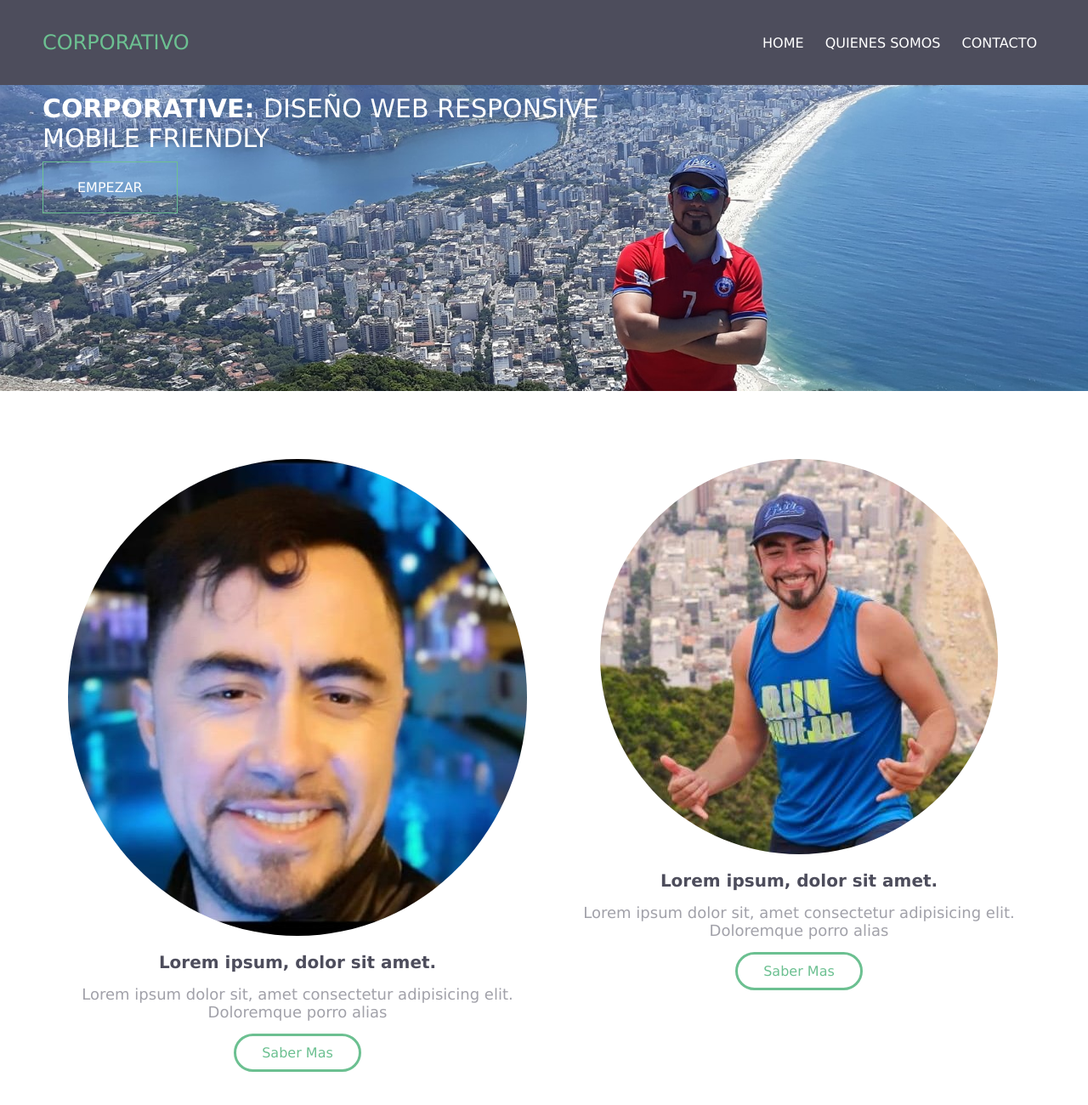
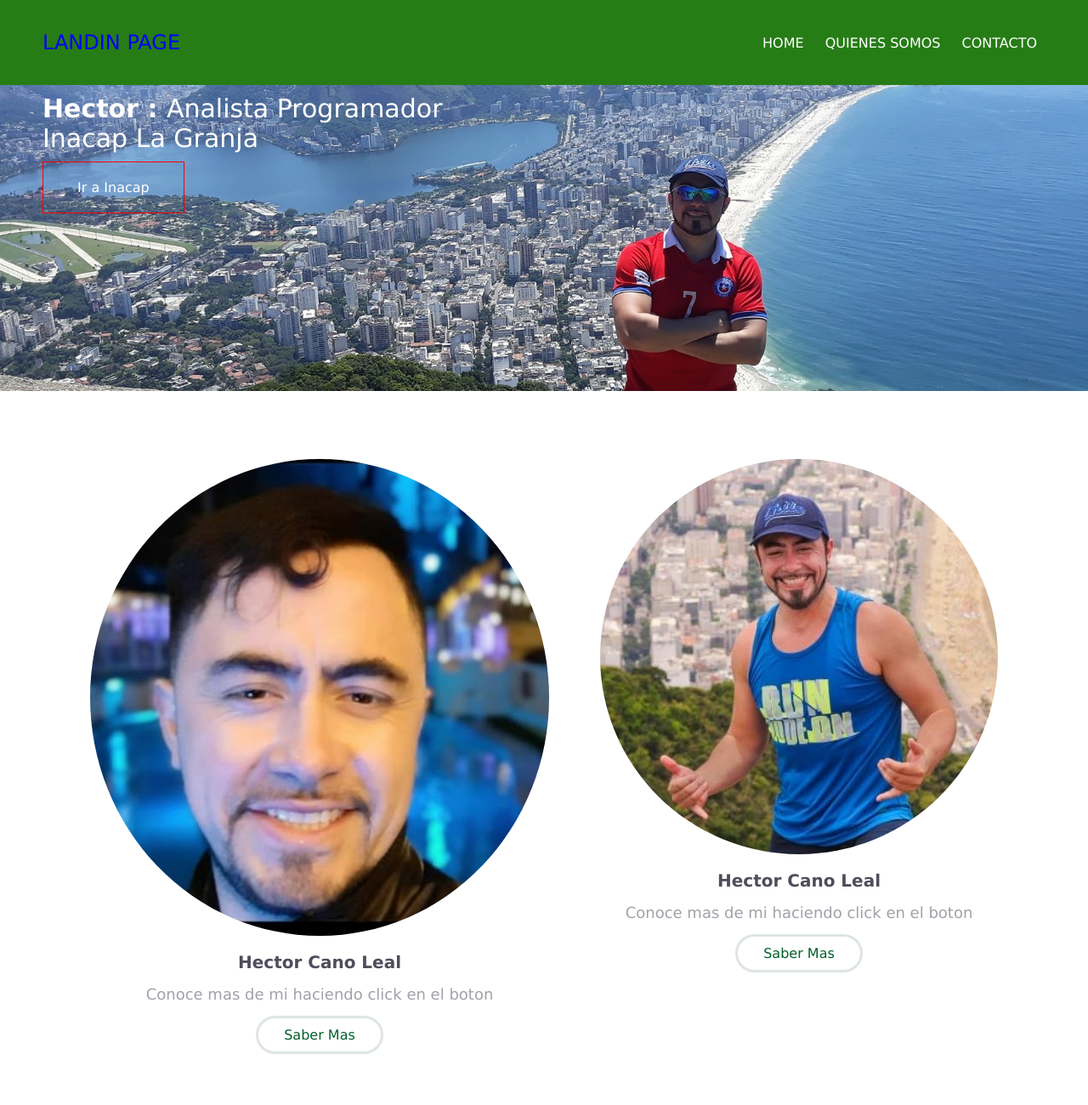
Before and after one commit to HectorCano1411/Landing-page-html_Estilos.css_Hector_Cano_Leal, a website: page index.html in a window 1280 px wide. Shown: the top 1300 px of the page at 85% size. Drawn offline with nearby package versions, Linux system fonts and the light colour scheme.

Commit message:
personalizando html y css

```diff
--- a/estilos.css
+++ b/estilos.css
@@ -8,7 +8,7 @@
 /* HEADER */
 header{
     height: 100px;
-    background: #4d4d5c;
+    background: #267d16;
     padding:  0  50px;
     color: #fff;
     display: flex;
@@ -17,7 +17,7 @@ header{
 }
 .logo{
     text-transform: uppercase;
-    color: #6cc091;
+    color: blue;
     font-weight: 200;
 }
  .menu a{
@@ -78,14 +78,14 @@ header{
 }
 .boton_empezar{
     text-decoration: none;
-    color: #fff;
-    border: 1px solid #6cc091 ;
+    color: #ffffff;
+    border: 1px solid #ff0000 ;
     padding: 20px 40px;
     align-self: baseline;
     transition: all 0.4s;
 }
 .boton_empezar:hover{
-    background: #6cc09070;
+    background: #fa020270;
 }
 
 /* PERSONAS */
@@ -114,21 +114,21 @@ header{
 .boton_saber_mas{
     display: inline-block;
     text-decoration: none;
-    color: #6cc091;
+    color: #01602a;
     padding: 10px 30px;
-    border: 3px solid #6cc091;
+    border: 3px solid #dee6e1;
     border-radius: 30px;
     margin-top: 15px;
     transition: all 0.4s;
 }
 .boton_saber_mas:hover{
-    background: #6cc091;
+    background: #0c2685;
     color: #fff;
 }
 /* ICONOS */
 #iconos{
     padding: 0px 50px;
-    background: rgba(77, 77, 92, 0.6);
+    background: rgba(3, 2, 49, 0.6);
 }
 .contenido_iconos{
     padding: 50px 50px 0px 50px;
@@ -153,22 +153,22 @@ header{
 .contenido_iconos div a{
     display: inline-block;
     text-decoration: none;
-    color: #6cc091;
+    color: #23095a;
     padding: 10px 30px;
-    border: 3px solid #6cc091;
+    border: 3px solid #12a30a;
     border-radius: 30px;
     margin-top: 15px;
     transition: all 0.4s;
 
 }
 .contenido_iconos div a:hover{
-    background: #6cc091;
+    background: #070c4e;
     color: #fff;
 
 }
 /* FORMULARIO */
 #contacto{
-    background:#6cc091 ;
+    background:#267d16 ;
     padding: 50px 0px;
     color: #fff;
 }
@@ -224,7 +224,7 @@ form input::placeholder, form textarea::placeholder{
     transition: 0.4s;
 }
 .boton_formulario .boton_saber_mas:hover{
-    background: #4fa776ad;
+    background: #0e6503ad;
 }
 footer{
     background: #4d4d5c;
--- a/index.html
+++ b/index.html
@@ -11,7 +11,7 @@
 </head>
 <body>
     <header>
-        <h2 class="logo">Corporativo</h2>
+        <h2 class="logo">Landin Page</h2>
         <input type="checkbox" id="check">
         <label for="check" class="mostrar_menu">&#8801</label>
         <nav class="menu">
@@ -23,21 +23,21 @@
     </header>
     <section id="banner">
         <div class="contenido_banner">
-            <h3><span>CORPORATIVE: </span> DISEÑO WEB RESPONSIVE <br> MOBILE FRIENDLY</h3>
-            <a href="#" class="boton_empezar">EMPEZAR</a>
+            <h3><span>Hector : </span> Analista Programador <br> Inacap La Granja</h3>
+            <a href="https://portales.inacap.cl/" target="_blank" class="boton_empezar">Ir a Inacap</a>
         </div>
     </section>
     <section id="personas">
         <div>
             <img src="img/fotodeperfil.jpg" alt="">
-            <h4>Lorem ipsum, dolor sit amet.</h4>
-            <p>Lorem ipsum dolor sit, amet consectetur adipisicing elit. Doloremque porro alias </p>
+            <h4>Hector Cano Leal</h4>
+            <p>Conoce mas de mi haciendo click en el boton  </p>
             <a href="https://www.linkedin.com/in/h%C3%A9ctorcanoleal/" class="boton_saber_mas"> Saber Mas</a>
         </div>
         <div>
             <img src="img/brasil2.jpg" alt="">
-            <h4>Lorem ipsum, dolor sit amet.</h4>
-            <p>Lorem ipsum dolor sit, amet consectetur adipisicing elit. Doloremque porro alias </p>
+            <h4>Hector Cano Leal </h4>
+            <p>Conoce mas de mi haciendo click en el boton  </p>
             <a href="https://github.com/HectorCano1411?tab=repositories" class="boton_saber_mas"> Saber Mas</a>
         </div>
     </section>
@@ -62,7 +62,7 @@
     </section>
     <section id="contacto">
         <h4>Contacta con nosotros</h4>
-        <form action="#">
+        <form action="POST">
             <div class="datos_form">
                 <div class="nombre">
                     <label for="nombre">Nombre</label>
```
